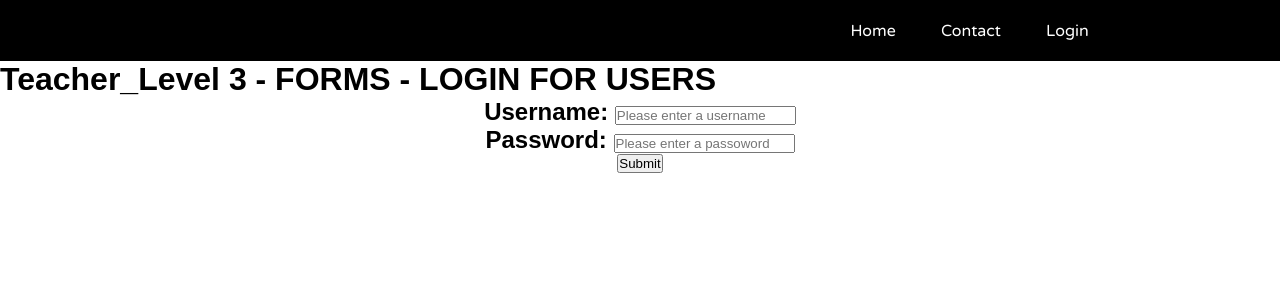
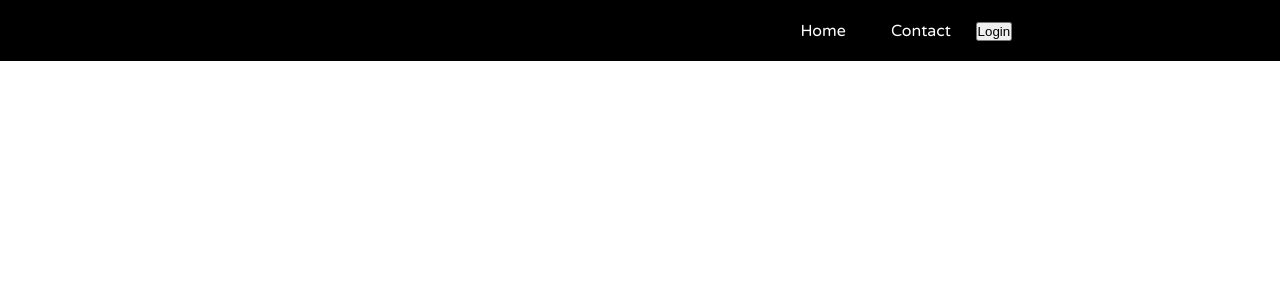
Before and after one commit to 6tjessil/DIT-CSI-6tjessil-2020, a PHP site: page /UseThis/login.php in a window 1280 px wide. Shown: the top 300 px of the page. Run offline with PHP 8.4, Linux system fonts and the light colour scheme.

Commit message:
Modal login created
*I managed to make a login system that uses javascript and php.

```diff
--- a/login.php
+++ b/login.php
@@ -32,31 +32,25 @@ session_start();
   <meta name="viewport" content="width=device-width, initial-scale=1">
   <meta http-equiv="Content-Type" content="text/html; charset=utf-8" />
   <link rel="stylesheet" href="style.css">
+  <script src="script.js"></script>
 </head>
 
 <body>
   <?php
   require("nav.php")
   ?>
-
-  <div id="main">
-    <h1><span class='light'>Teacher_Level 3 - FORMS - </span>LOGIN FOR USERS</h1>
-  </div>
-  <div id="container">
-    <div id="fcontent">
-      <div align="center">
-        <h2>
-          <form action="" method="post" id="login">
-            <label id="login">Username: </label><input type="text" name="username" id="box" placeholder="Please enter a username" /><br />
-            <label id="login">Password: </label><input type="password" name="password" id="box" placeholder="Please enter a passoword" /><br />
-            <input type="submit" value="Submit" /><br />
-          </form>
-        </h2>
-        <?php echo $error; ?>
-      </div>
+  <!-- The Modal -->
+  <div id="id01" class="modal">
+    <div id = "login_modal">
+      <span onclick="document.getElementById('id01').style.display='none'"class="close" title="Close Modal">&times;</span>
+      <h1>Login</h1>
+      <form action="" method="post" id="login">
+        <p>Username</p><input type="text" name="username" id="box" placeholder="Please enter a username" /><br />
+        <p>Password</p><input type="password" name="password" id="box" placeholder="Please enter a password" /><br />
+        <input type="submit" value="Login"/><br/>
+      </form>
     </div>
   </div>
-
 </body>
 
 </html>
--- a/nav.php
+++ b/nav.php
@@ -22,7 +22,7 @@ if(isset($_SESSION['login_user'])){?>
     <div class="mainlinks">
         <li><a href="index.php">Home</a></li>
         <li><a href="form.php">Contact</a></li>
-        <li><a href="login.php">Login</a></li>
+        <li><button onclick="document.getElementById('id01').style.display='block'">Login</button></li>
     </div>
 </nav><?php
 }?>
--- a/script.js
+++ b/script.js
@@ -18,3 +18,13 @@ function openOption(evt, optionName) {
   document.getElementById(optionName).style.display = "block";
   evt.currentTarget.className += " active";
 }
+
+// Get the modal
+var modal = document.getElementById('id01');
+
+// When the user clicks anywhere outside of the modal, close it
+window.onclick = function(event) {
+  if (event.target == modal) {
+    modal.style.display = "none";
+  }
+}
--- a/style.css
+++ b/style.css
@@ -1,7 +1,7 @@
 /*Style sheet*/
 
 @import url('https://fonts.googleapis.com/css2?family=Roboto&family=Varela+Round&display=swap');
-
+/*MAIN CONTENT*/
 *{
   margin:0;
   padding:0;
@@ -10,7 +10,7 @@
 body{
   font-family:arial;
 }
-
+/*MAIN NAVIGATION*/
 nav { /*Nav bar */
   height: 61px;
   grid-column:1/9;
@@ -36,7 +36,7 @@ nav { /*Nav bar */
   font-family: 'Varela Round';
   background-color:black;
   margin-left:auto;
-  width:450px;
+  width:500px;
 }
 
 .mainlinks li a{
@@ -69,7 +69,6 @@ color: #111;
   cursor: pointer;
 }
 
-/* The container <div> - needed to position the dropdown content */
 .dropdown {
   position: relative;
   display: inline-block;
@@ -113,6 +112,15 @@ color: #111;
   background-color: #f1f1f1;
   color: #111;
 }
+/*mUSIC DATA DIV CONTENT*/
+
+.data{
+  width: 100%;
+  margin-left: auto;
+  margin-right: auto;
+  height:100%;
+  overflow: auto;
+}
 
 table{
    border-collapse: collapse;
@@ -138,6 +146,15 @@ tr:nth-child(odd){
 th{
   height:50px;
   width:100px;
+  position: static;
+}
+
+#queryheader h1{
+  margin-left: auto;
+  margin-right: auto;
+  width:480px;
+  padding-top: 20px;
+  padding-bottom: 20px;
 }
 
 /* Style the tab */
@@ -198,15 +215,17 @@ th{
 .grid-content{
   background-color: green;
 }
+/*STYLING YOUR LIBRARY PAGE*/
+
 #your_library_content{
   height:600px;
   grid-template-columns: repeat(10, 10%);
-  grid-template-rows: auto;
+  grid-template-rows: 60px 200px 100px 100px 100px;
   display: grid;
 }
 
 .music_data_div{
-  height:225px;
+  height:600px;
   border: 5px solid black;
   grid-row: 4/5;
   grid-column: 3/10;
@@ -238,3 +257,88 @@ th{
   grid-column: 5/6;
   border: 5px solid black;
 }
+
+/*lOGIN PAGE FORM*/
+#login_modal{
+  background-color:black;
+  opacity: 0.7;
+  color: white;
+  height: 420px;
+  width: 320px;
+  top:50%;
+  left: 50%;
+  position: absolute;
+  transform: translate(-50%,-50%);
+  box-sizing: border-box;
+  padding: 70px 30px;
+}
+
+h1{
+  margin: 0;
+  padding: 0 0 20px;
+  text-align: center;
+  font-size: 30px;
+}
+
+#login_modal p{
+  margin: 0;
+  padding: 0;
+  font-weight: bold;
+}
+
+#login_modal input{
+  width: 100%;
+  margin-bottom: 20px;
+}
+
+#login_modal input[type = "text"], input[type = "password"]{
+  border: none;
+  border-bottom: 1px solid #fff;
+  background: transparent;
+  outline: none;
+  height: 40px;
+  color: #fff;
+  font-size: 16px;
+}
+
+#login_modal input[type = "submit"]{
+  border: none;
+  outline: none;
+  height: 40px;
+  background:#305ae4;
+  color:white;
+  font-size: 18px;
+}
+
+.modal {
+  display: none; /* Hidden by default */
+  position: fixed; /* Stay in place */
+  z-index: 1; /* Sit on top */
+  left: 0;
+  top: 0;
+  width: 100%; /* Full width */
+  height: 100%; /* Full height */
+  overflow: auto; /* Enable scroll if needed */
+  background-color: rgb(0,0,0); /* Fallback color */
+  background-color: rgba(0,0,0,0.4); /* Black w/ opacity */
+  padding-top: 60px;
+}
+
+
+/* The Close Button */
+.close {
+  /* Position it in the top right corner outside of the modal */
+  position: absolute;
+  right: 2%;
+  top: 0;
+  color: white;
+  font-size: 35px;
+  font-weight: bold;
+}
+
+/* Close button on hover */
+.close:hover,
+.close:focus {
+  color: red;
+  cursor: pointer;
+}
```
Also changed, not shown: form.php (+36 -0 lines), index.php (+36 -0 lines), your_library.php (line endings or trailing spaces).
